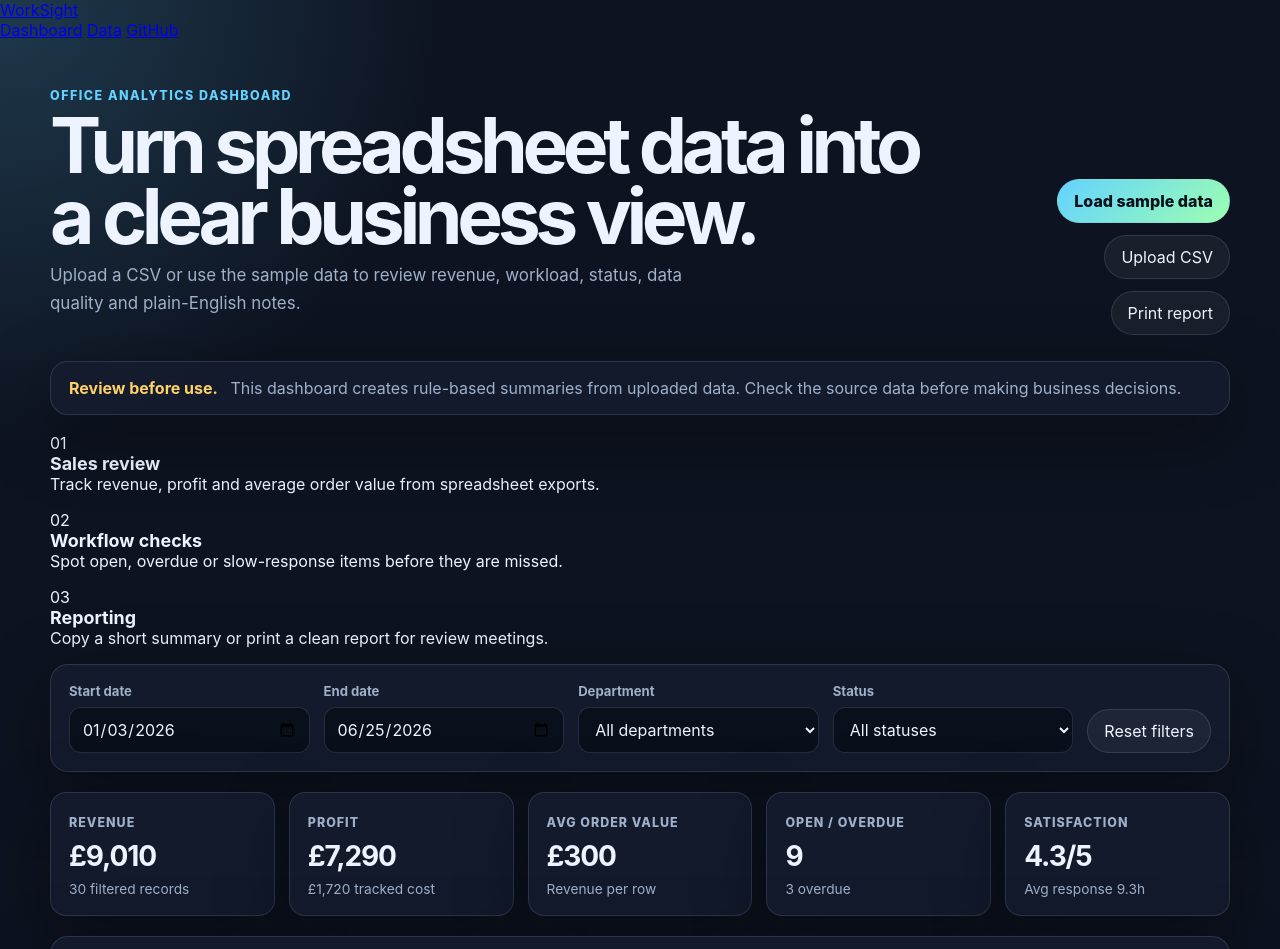
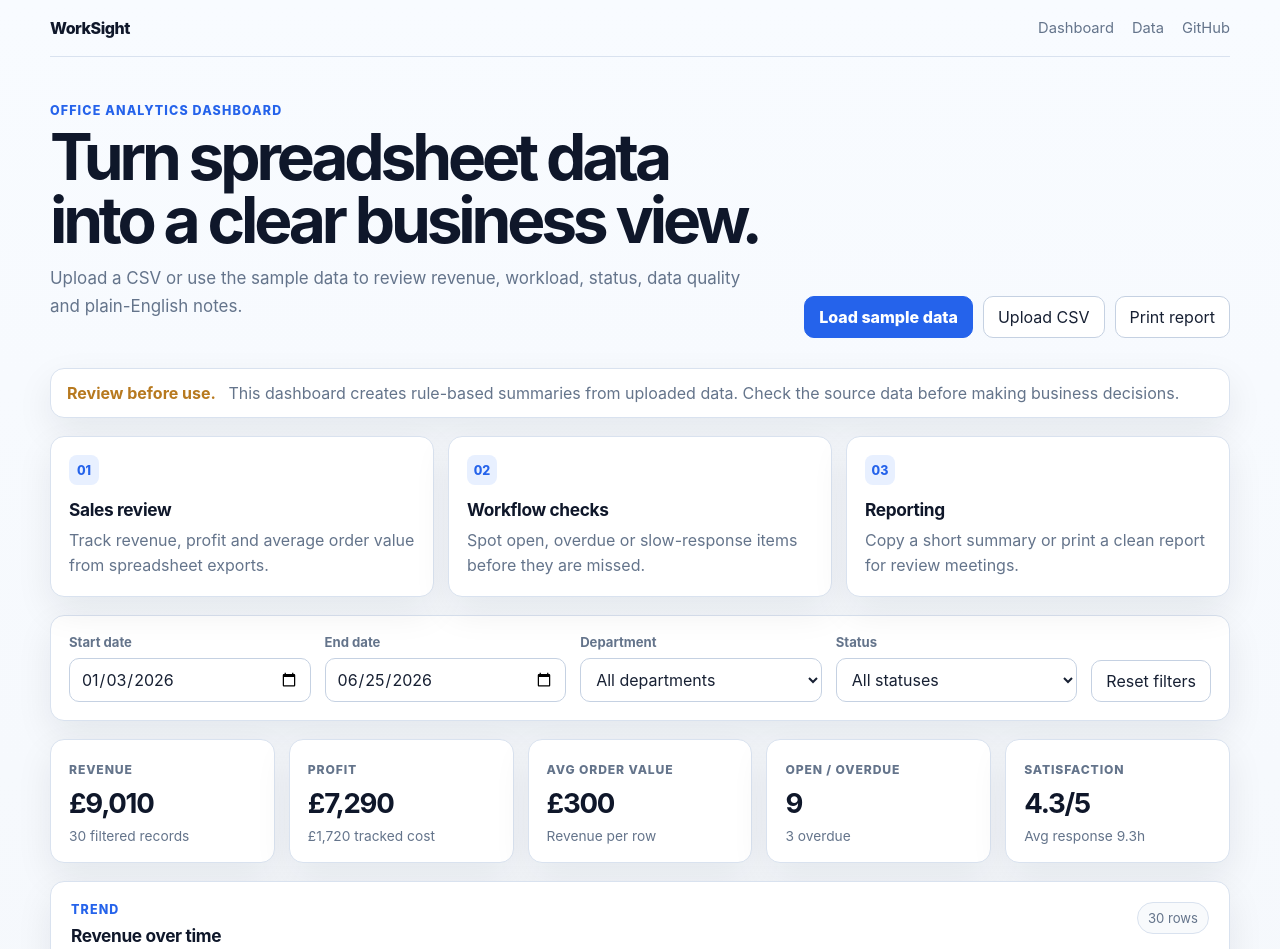
Before and after one commit to n4thyan/worksight-dashboard, a website: page index.html in a window 1280 px wide. Shown: the top 949 px of the page. Drawn offline with nearby package versions, Linux system fonts and the light colour scheme.

Commit message:
Refine workplace dashboard theme

```diff
--- a/assets/css/styles.css
+++ b/assets/css/styles.css
@@ -1,21 +1,29 @@
 :root {
-  --bg: #0d1320;
-  --bg-soft: #121a2b;
-  --panel: rgba(20, 29, 47, 0.86);
-  --panel-strong: rgba(31, 42, 67, 0.96);
-  --text: #eef4ff;
-  --muted: #9fb0c9;
-  --line: rgba(159, 176, 201, 0.18);
-  --accent: #64d2ff;
-  --accent-2: #9cffb1;
-  --warning: #ffd166;
-  --danger: #ff7b7b;
-  --shadow: 0 20px 70px rgba(0, 0, 0, 0.35);
-  --radius: 18px;
+  --bg: #f4f7fb;
+  --bg-soft: #e9eef6;
+  --panel: #ffffff;
+  --panel-soft: #f8fafc;
+  --text: #172033;
+  --heading: #0f172a;
+  --muted: #64748b;
+  --line: #d9e2ef;
+  --line-strong: #c5d1e2;
+  --accent: #2563eb;
+  --accent-dark: #1d4ed8;
+  --accent-soft: #e8f0ff;
+  --success: #15803d;
+  --warning: #b7791f;
+  --danger: #c2410c;
+  --shadow: 0 14px 36px rgba(15, 23, 42, 0.08);
+  --radius: 14px;
 }
 
 * {
   box-sizing: border-box;
+}
+
+html {
+  scroll-behavior: smooth;
 }
 
 body {
@@ -24,9 +32,7 @@ body {
   font-family: Inter, ui-sans-serif, system-ui, -apple-system, BlinkMacSystemFont, "Segoe UI", sans-serif;
   color: var(--text);
   background:
-    radial-gradient(circle at top left, rgba(100, 210, 255, 0.2), transparent 28rem),
-    radial-gradient(circle at bottom right, rgba(156, 255, 177, 0.14), transparent 26rem),
-    var(--bg);
+    linear-gradient(180deg, #f8fbff 0%, var(--bg) 38%, #eef3fa 100%);
 }
 
 button,
@@ -35,6 +41,7 @@ select {
   font: inherit;
 }
 
+.top-bar,
 .app-header,
 .dashboard-shell,
 .app-footer {
@@ -42,12 +49,48 @@ select {
   margin: 0 auto;
 }
 
-.app-header {
-  padding: 48px 0 26px;
+.top-bar {
+  padding: 18px 0;
   display: flex;
   justify-content: space-between;
-  gap: 24px;
-  align-items: flex-end;
+  gap: 18px;
+  align-items: center;
+  border-bottom: 1px solid var(--line);
+}
+
+.brand {
+  color: var(--heading);
+  font-weight: 850;
+  text-decoration: none;
+  letter-spacing: -0.03em;
+}
+
+.top-bar nav {
+  display: flex;
+  gap: 18px;
+  flex-wrap: wrap;
+}
+
+.top-bar nav a {
+  color: var(--muted);
+  font-size: 0.92rem;
+  text-decoration: none;
+}
+
+.top-bar nav a:hover {
+  color: var(--accent);
+}
+
+.app-header {
+  padding: 46px 0 30px;
+  display: grid;
+  grid-template-columns: minmax(0, 1fr) auto;
+  gap: 28px;
+  align-items: end;
+}
+
+.hero-copy {
+  max-width: 800px;
 }
 
 .eyebrow {
@@ -55,7 +98,7 @@ select {
   color: var(--accent);
   font-size: 0.78rem;
   font-weight: 800;
-  letter-spacing: 0.12em;
+  letter-spacing: 0.09em;
   text-transform: uppercase;
 }
 
@@ -67,19 +110,23 @@ p {
 }
 
 h1 {
-  margin-bottom: 10px;
-  font-size: clamp(2.4rem, 6vw, 5.4rem);
-  line-height: 0.92;
-  letter-spacing: -0.07em;
+  max-width: 780px;
+  margin-bottom: 14px;
+  color: var(--heading);
+  font-size: clamp(2.15rem, 5vw, 4.7rem);
+  line-height: 0.98;
+  letter-spacing: -0.065em;
 }
 
 h2 {
   margin-bottom: 0;
-  font-size: 1.12rem;
+  color: var(--heading);
+  font-size: 1.08rem;
+  letter-spacing: -0.02em;
 }
 
 .lede {
-  max-width: 690px;
+  max-width: 720px;
   color: var(--muted);
   font-size: 1.06rem;
   line-height: 1.65;
@@ -88,7 +135,7 @@ h2 {
 .header-actions,
 .cv-download-actions {
   display: flex;
-  gap: 12px;
+  gap: 10px;
   flex-wrap: wrap;
   justify-content: flex-end;
 }
@@ -100,25 +147,31 @@ h2 {
 }
 
 .button {
-  border: 1px solid var(--line);
-  border-radius: 999px;
-  padding: 11px 16px;
+  border: 1px solid var(--line-strong);
+  border-radius: 10px;
+  padding: 10px 14px;
   color: var(--text);
-  background: rgba(255, 255, 255, 0.05);
+  background: var(--panel);
   cursor: pointer;
   text-decoration: none;
-  transition: transform 0.16s ease, border-color 0.16s ease, background 0.16s ease;
+  transition: transform 0.14s ease, border-color 0.14s ease, background 0.14s ease, box-shadow 0.14s ease;
 }
 
 .button:hover {
   transform: translateY(-1px);
-  border-color: rgba(100, 210, 255, 0.8);
+  border-color: rgba(37, 99, 235, 0.45);
+  box-shadow: 0 8px 20px rgba(15, 23, 42, 0.08);
 }
 
 .button.primary {
-  color: #06111d;
-  background: linear-gradient(135deg, var(--accent), var(--accent-2));
+  border-color: var(--accent);
+  color: #fff;
+  background: var(--accent);
   font-weight: 800;
+}
+
+.button.primary:hover {
+  background: var(--accent-dark);
 }
 
 .button.secondary,
@@ -129,15 +182,15 @@ h2 {
 .notice-card,
 .controls-panel,
 .panel,
-.kpi-card {
+.kpi-card,
+.use-case-grid article {
   border: 1px solid var(--line);
   background: var(--panel);
   box-shadow: var(--shadow);
-  backdrop-filter: blur(18px);
 }
 
 .notice-card {
-  padding: 16px 18px;
+  padding: 14px 16px;
   border-radius: var(--radius);
   color: var(--muted);
   margin-bottom: 18px;
@@ -148,6 +201,42 @@ h2 {
   margin-right: 8px;
 }
 
+.use-case-grid {
+  display: grid;
+  grid-template-columns: repeat(3, 1fr);
+  gap: 14px;
+  margin-bottom: 18px;
+}
+
+.use-case-grid article {
+  border-radius: var(--radius);
+  padding: 18px;
+}
+
+.use-case-grid span {
+  display: inline-flex;
+  align-items: center;
+  justify-content: center;
+  width: 30px;
+  height: 30px;
+  margin-bottom: 14px;
+  border-radius: 8px;
+  color: var(--accent);
+  background: var(--accent-soft);
+  font-size: 0.78rem;
+  font-weight: 850;
+}
+
+.use-case-grid h2 {
+  margin-bottom: 8px;
+}
+
+.use-case-grid p {
+  margin-bottom: 0;
+  color: var(--muted);
+  line-height: 1.55;
+}
+
 .controls-panel {
   border-radius: var(--radius);
   padding: 18px;
@@ -155,7 +244,7 @@ h2 {
   grid-template-columns: repeat(4, minmax(140px, 1fr)) auto;
   gap: 14px;
   align-items: end;
-  margin-bottom: 20px;
+  margin-bottom: 18px;
 }
 
 .control-group label {
@@ -163,44 +252,51 @@ h2 {
   margin-bottom: 8px;
   color: var(--muted);
   font-size: 0.82rem;
-  font-weight: 700;
+  font-weight: 750;
 }
 
 .control-group input,
 .control-group select {
   width: 100%;
-  border: 1px solid var(--line);
-  border-radius: 12px;
-  padding: 11px 12px;
+  border: 1px solid var(--line-strong);
+  border-radius: 10px;
+  padding: 10px 11px;
   color: var(--text);
-  background: rgba(4, 8, 15, 0.56);
+  background: #fff;
+}
+
+.control-group input:focus,
+.control-group select:focus {
+  outline: 3px solid rgba(37, 99, 235, 0.12);
+  border-color: var(--accent);
 }
 
 .kpi-grid {
   display: grid;
   grid-template-columns: repeat(5, 1fr);
   gap: 14px;
-  margin-bottom: 20px;
+  margin-bottom: 18px;
 }
 
 .kpi-card {
-  border-radius: 16px;
+  border-radius: 14px;
   padding: 18px;
 }
 
 .kpi-card span {
   color: var(--muted);
-  font-size: 0.78rem;
-  font-weight: 800;
-  letter-spacing: 0.08em;
+  font-size: 0.76rem;
+  font-weight: 850;
+  letter-spacing: 0.07em;
   text-transform: uppercase;
 }
 
 .kpi-card strong {
   display: block;
   margin-top: 8px;
-  font-size: 1.75rem;
-  letter-spacing: -0.04em;
+  color: var(--heading);
+  font-size: 1.72rem;
+  letter-spacing: -0.045em;
 }
 
 .kpi-card p {
@@ -238,7 +334,7 @@ h2 {
   border-radius: 999px;
   padding: 7px 10px;
   color: var(--muted);
-  background: rgba(255, 255, 255, 0.04);
+  background: var(--panel-soft);
   font-size: 0.82rem;
   white-space: nowrap;
 }
@@ -255,10 +351,10 @@ h2 {
 .insight-list li,
 .quality-list li {
   border-left: 3px solid var(--accent);
-  border-radius: 12px;
+  border-radius: 10px;
   padding: 12px 14px;
   color: var(--muted);
-  background: rgba(255, 255, 255, 0.04);
+  background: var(--panel-soft);
   line-height: 1.5;
 }
 
@@ -294,13 +390,18 @@ td {
 
 th {
   color: var(--muted);
-  font-size: 0.76rem;
-  letter-spacing: 0.08em;
+  background: var(--panel-soft);
+  font-size: 0.74rem;
+  letter-spacing: 0.07em;
   text-transform: uppercase;
 }
 
 td {
-  color: #dbe7fb;
+  color: #293548;
+}
+
+tr:hover td {
+  background: #f8fbff;
 }
 
 .app-footer {
@@ -311,7 +412,7 @@ td {
 
 @media (max-width: 950px) {
   .app-header {
-    flex-direction: column;
+    grid-template-columns: 1fr;
     align-items: flex-start;
   }
 
@@ -321,12 +422,28 @@ td {
 
   .controls-panel,
   .kpi-grid,
-  .content-grid {
+  .content-grid,
+  .use-case-grid {
     grid-template-columns: 1fr;
   }
 
   .panel.wide {
     grid-column: auto;
+  }
+}
+
+@media (max-width: 620px) {
+  .top-bar {
+    align-items: flex-start;
+    flex-direction: column;
+  }
+
+  .app-header {
+    padding-top: 34px;
+  }
+
+  h1 {
+    font-size: 2.45rem;
   }
 }
 
@@ -336,14 +453,17 @@ td {
     color: #111;
   }
 
+  .top-bar,
   .app-header,
   .dashboard-shell,
   .app-footer {
     width: 100%;
   }
 
+  .top-bar,
   .header-actions,
   .controls-panel,
+  .use-case-grid,
   .table-panel,
   .app-footer {
     display: none;
```
